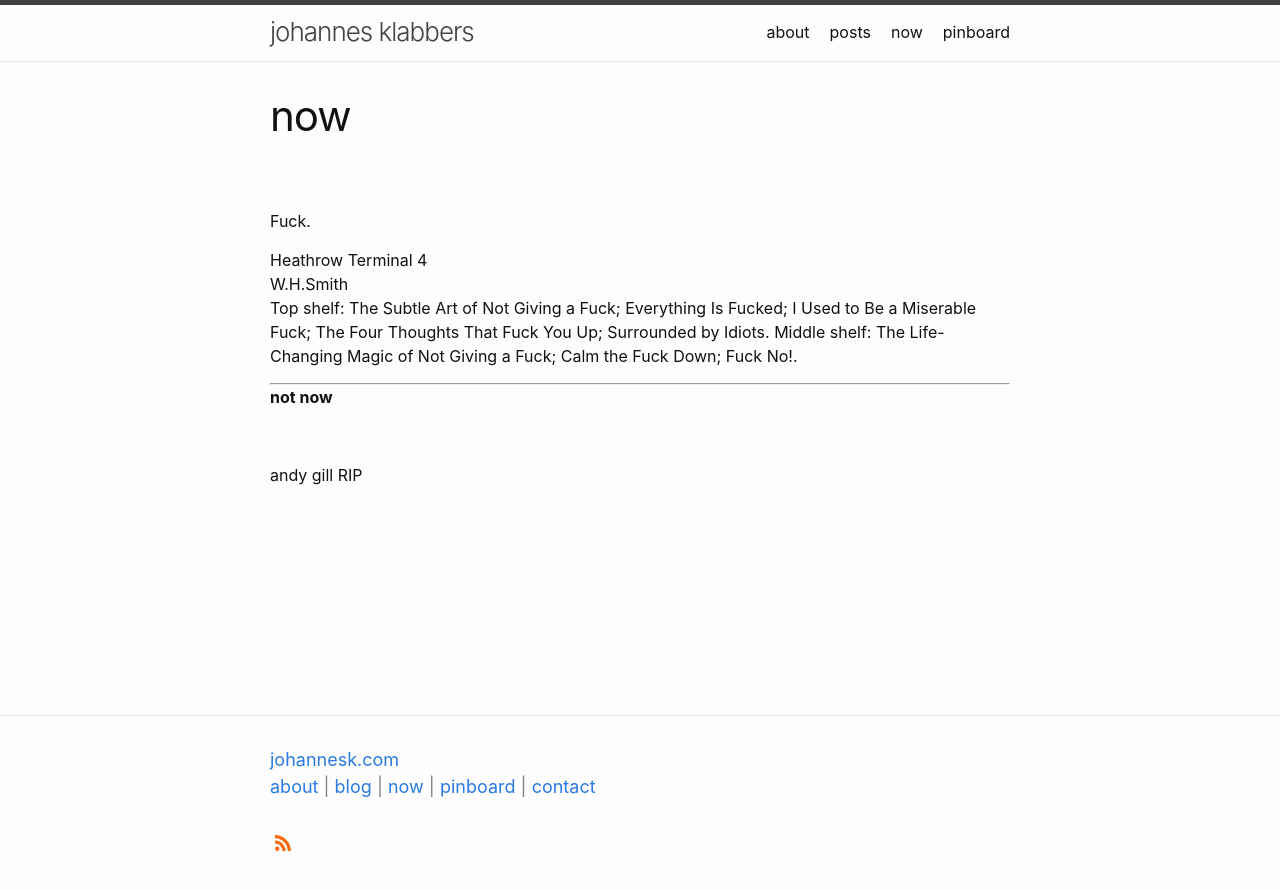
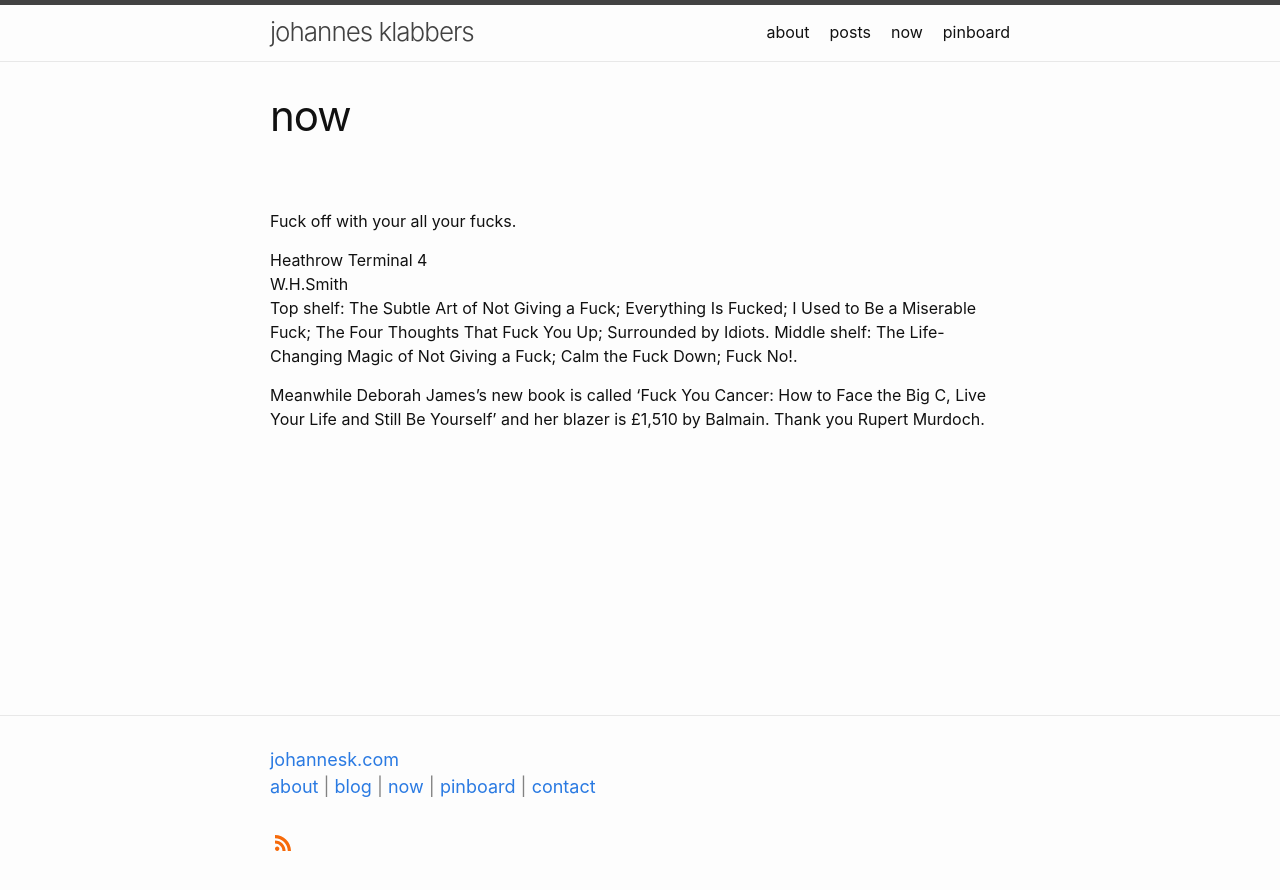
Before and after one commit to johkla/johkla.github.io, a Jekyll site: the page built from now.md, in a window 1280 px wide. Shown: the top 890 px of the page. Built offline with Jekyll 4.4.1, drawn with Linux system fonts in a browser that asks for light colours; our own code applies the rules of GitHub Pages for plain Markdown files.

Commit message:
Update now.md

```diff
--- a/now.md
+++ b/now.md
@@ -4,18 +4,11 @@ title: now
 
 ![]()
 
-Fuck.
+Fuck off with your all your fucks.
 
 Heathrow Terminal 4
 W.H.Smith
 Top shelf: The Subtle Art of Not Giving a Fuck; Everything Is Fucked; I Used to Be a Miserable Fuck; The Four Thoughts That Fuck You Up; Surrounded by Idiots. Middle shelf: The Life-Changing Magic of Not Giving a Fuck; Calm the Fuck Down; Fuck No!.
 
-----------------------
 
-
-
-**not now**
-
-![]()
-
-andy gill RIP
+Meanwhile Deborah James’s new book is called 'Fuck You Cancer: How to Face the Big C, Live Your Life and Still Be Yourself' and her blazer is £1,510 by Balmain. Thank you Rupert Murdoch.
```
